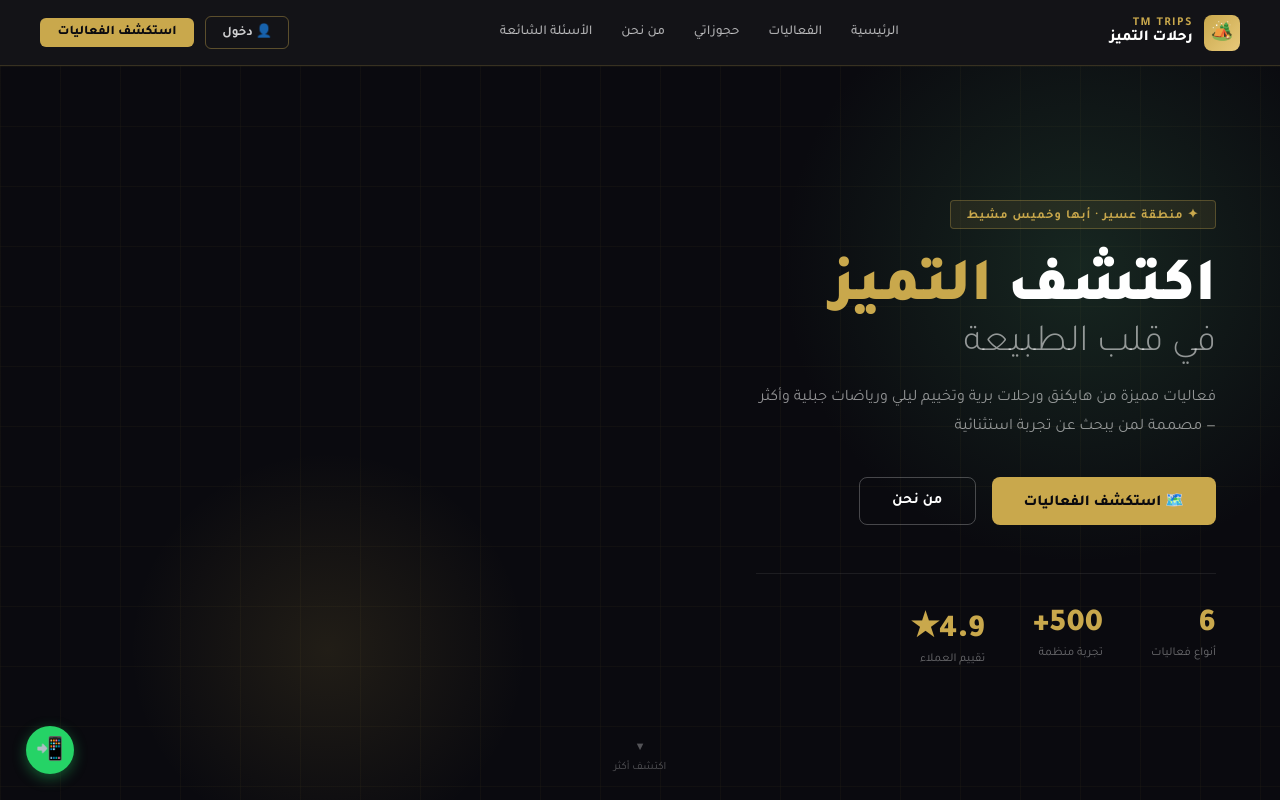
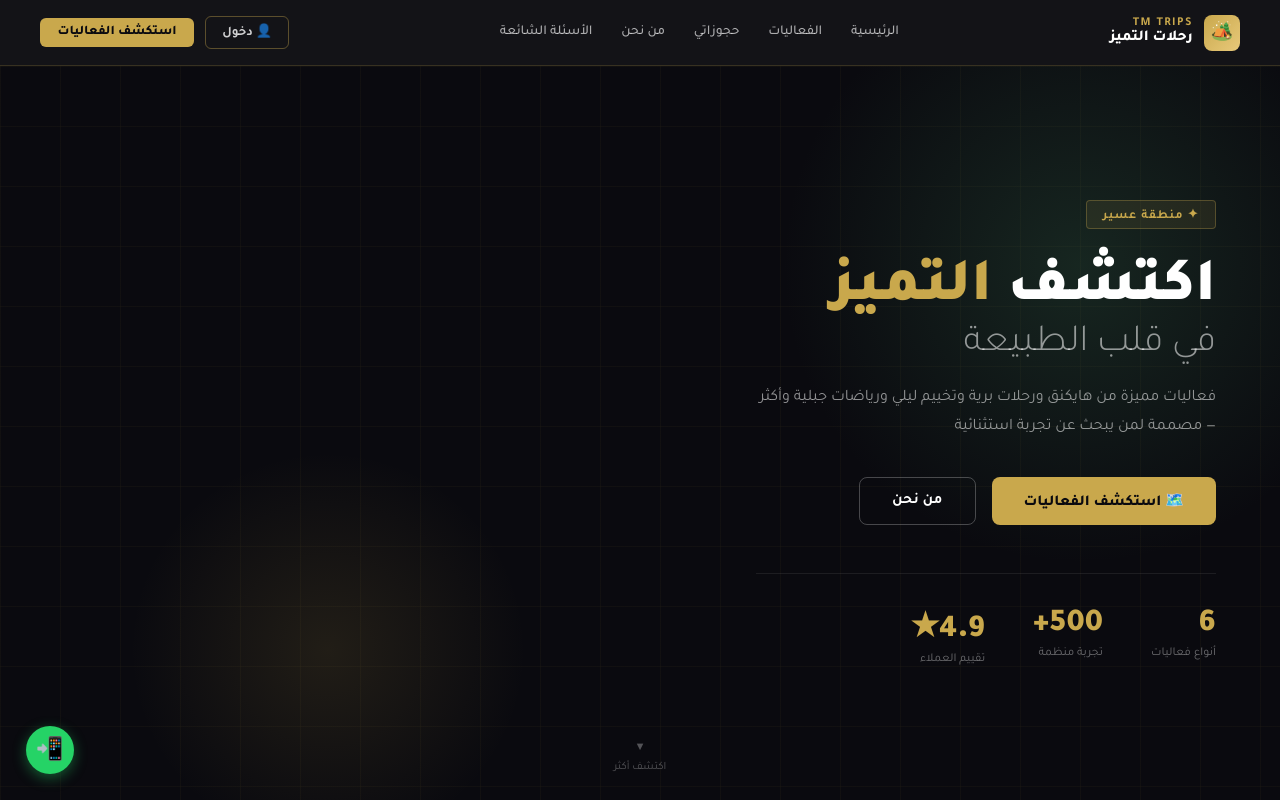
Before and after one commit to OmarAlQ4/TM-Trips, a plain HTML site: page index.html in a window 1280 px wide. Drawn offline with Linux system fonts and the light colour scheme.

Commit message:
Update index.html

```diff
--- a/index.html
+++ b/index.html
@@ -1032,7 +1032,7 @@ nav{position:fixed;top:0;width:100%;z-index:400;background:rgba(10,10,15,.96);ba
     <div class="hero-orb1"></div>
     <div class="hero-orb2"></div>
     <div class="hero-content">
-      <div class="hero-label">✦ منطقة عسير · أبها وخميس مشيط</div>
+      <div class="hero-label">✦ منطقة عسير </div>
       <h1 class="hero-title">
         اكتشف <span class="gold">التميز</span>
         <span class="line2">في قلب الطبيعة</span>
```
